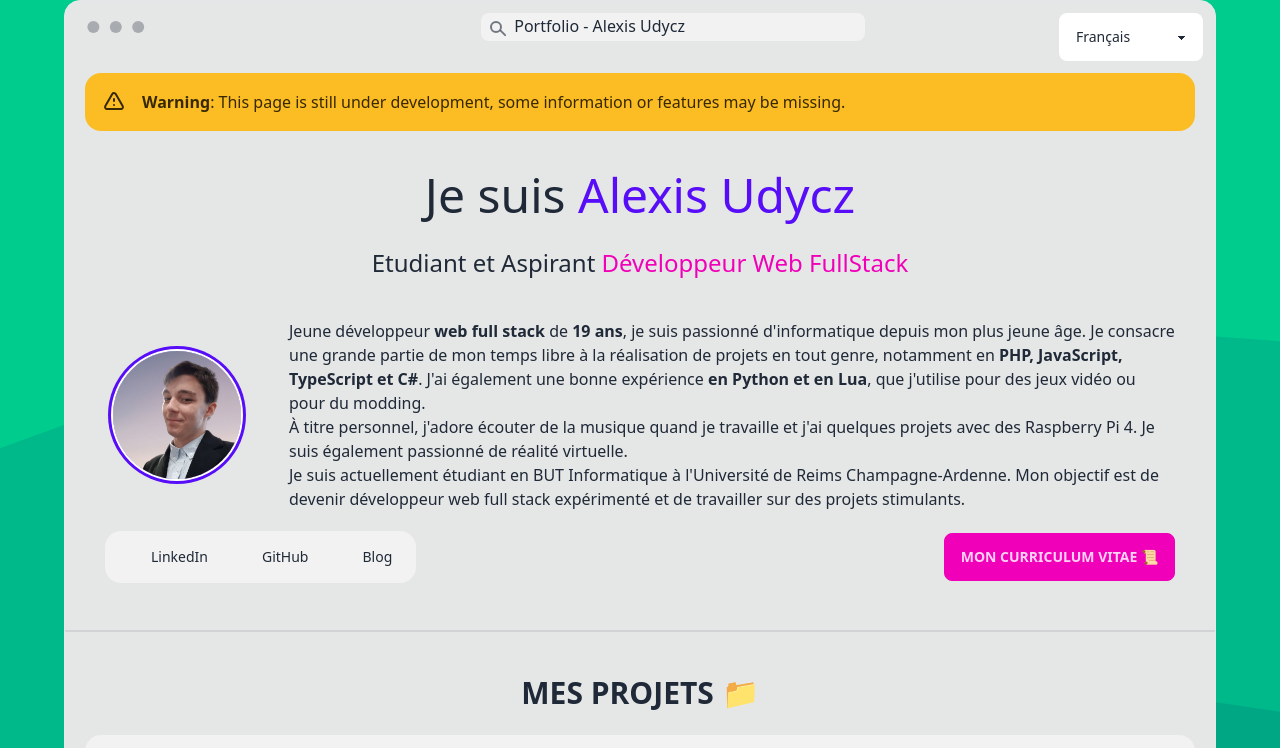
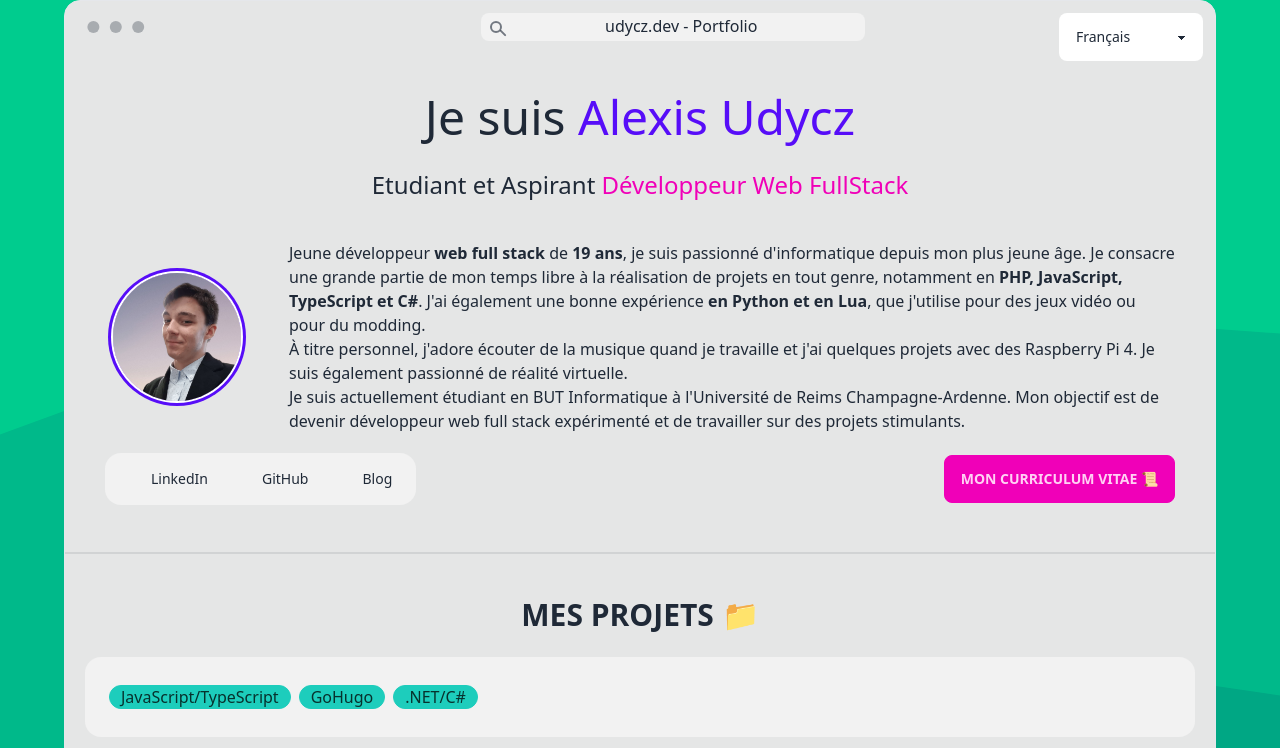
Before and after one commit to C4NX/udyczdev-vue, a Vue app: page / in a window 1280 px wide. Shown: the top 748 px of the page. Built offline with nearby package versions, Linux system fonts and the light colour scheme; some icons are missing.

Commit message:
refact: env VITE_WIP_BANNER and refactor some files

```diff
--- a/src/components/MyPortfolio.vue
+++ b/src/components/MyPortfolio.vue
@@ -1,15 +1,12 @@
 <script setup lang="ts">
 import type { MeModel } from '@/models/Me'
-
-// import WindowFrameVue from './WindowFrame.vue';
-// import WorkTrace from './WorkTrace.vue';
-
 import USkillsViewer from './USkillsViewer.vue'
 import UContactForm from './UContactForm.vue'
 import UMockupBrowser from './UMockupBrowser.vue'
 import UProjectViewer from './UProjectViewer.vue'
 import UWorkViewer from './UWorkViewer.vue'
 import UProfile from './UProfile.vue'
+import { ENV_WIP_BANNER } from '@/config/env'
 
 defineProps<{
   data: MeModel
@@ -17,72 +14,24 @@ defineProps<{
 </script>
 
 <template>
-  <UMockupBrowser :title="`Portfolio - ${data.firstName} ${data.lastName}`">
+  <UMockupBrowser :title="`udycz.dev - Portfolio`">
     <template #default>
-      <div class="m-5">
+      <div class="m-5" v-if="ENV_WIP_BANNER">
         <div class="alert alert-warning">
-          <svg
-            xmlns="http://www.w3.org/2000/svg"
-            class="stroke-current shrink-0 h-6 w-6"
-            fill="none"
-            viewBox="0 0 24 24"
-          >
-            <path
-              stroke-linecap="round"
-              stroke-linejoin="round"
-              stroke-width="2"
-              d="M12 9v2m0 4h.01m-6.938 4h13.856c1.54 0 2.502-1.667 1.732-3L13.732 4c-.77-1.333-2.694-1.333-3.464 0L3.34 16c-.77 1.333.192 3 1.732 3z"
-            />
+          <svg xmlns="http://www.w3.org/2000/svg" class="stroke-current shrink-0 h-6 w-6" fill="none" viewBox="0 0 24 24">
+            <path stroke-linecap="round" stroke-linejoin="round" stroke-width="2"
+              d="M12 9v2m0 4h.01m-6.938 4h13.856c1.54 0 2.502-1.667 1.732-3L13.732 4c-.77-1.333-2.694-1.333-3.464 0L3.34 16c-.77 1.333.192 3 1.732 3z" />
           </svg>
-          <span
-            ><strong>Warning</strong>: This page is still under development, some information or
-            features may be missing.</span
-          >
+          <span><strong>Warning</strong>: This page is still under development, some information or
+            features may be missing.</span>
         </div>
       </div>
       <UProfile :data="data" />
-      <!-- <div class="flex m-10 items-center">
-                <div class="flex flex-col gap-7">
-                    <h1 class="text-5xl text-center"> {{ $t("profile.title") }}
-                        <span class="text-primary">
-                            {{ data.firstName }} {{ data.lastName }}
-                        </span>
-                    </h1>
-                    <h2 class="text-2xl text-center">
-                        {{ $t("profile.job") }}
-                        <span class="text-secondary">
-                            {{ data.job }}
-                        </span>
-                    </h2>
-                    <div class="flex gap-10">
-                        <div class="flex items-center justify-center gap-2">
-                            <div class="avatar">
-                                <div class="w-32 rounded-full ring ring-primary ring-offset-base-100 ring-offset-2">
-                                    <img :src="data.avatarUrl" alt="avatar" />
-                                </div>
-                            </div>
-                        </div>
-                        <div class="flex flex-col gap-4">
-                            <p class="text-justify">
-                                {{ $t("profile.description") }}
-                            </p>
-                            <div class="flex gap-3 justify-between items-center">
-                                <ULinkMenu :entries="data.links" />
-                                <a class="btn btn-secondary" :href="data.cvUrl" target="_blank" rel="noopener noreferrer">
-                                    {{ $t('button.cv') }}
-                                </a>
-                            </div>
-                        </div>
-                    </div>
-                </div>
-            </div> -->
       <div class="divider"></div>
       <u-project-viewer :data="data.projects" toolbar />
       <div class="divider"></div>
       <div class="flex items-center justify-center">
-        <USkillsViewer
-          :data="data.skills"
-        />
+        <USkillsViewer :data="data.skills" />
       </div>
       <div class="divider"></div>
       <div class="flex items-center justify-center my-5">
@@ -94,26 +43,4 @@ defineProps<{
       </div>
     </template>
   </UMockupBrowser>
-  <!-- <WindowFrameVue :title="`Portfolio - ${data.firstName} ${data.lastName}`">
-        <div>
-            <div class="alert alert-warning">
-                <svg xmlns="http://www.w3.org/2000/svg" class="stroke-current shrink-0 h-6 w-6" fill="none"
-                    viewBox="0 0 24 24">
-                    <path stroke-linecap="round" stroke-linejoin="round" stroke-width="2"
-                        d="M12 9v2m0 4h.01m-6.938 4h13.856c1.54 0 2.502-1.667 1.732-3L13.732 4c-.77-1.333-2.694-1.333-3.464 0L3.34 16c-.77 1.333.192 3 1.732 3z" />
-                </svg>
-                <span>Warning: Invalid email address!</span>
-            </div>
-        </div>
-        <section>
-            <img :src="data.avatar" alt="avatar" class="w-32 h-32 rounded-full mx-auto" />
-        </section>
-    </WindowFrameVue>
-    <WindowFrameVue title="Links">
-        {{ t('hello') }}
-    </WindowFrameVue>
-    <WindowFrameVue title="Projects" />
-    <WindowFrameVue title="Experiences">
-    <WorkTrace :works="data.works" />
-</WindowFrameVue>-->
 </template>
--- a/src/components/UMockupBrowser.vue
+++ b/src/components/UMockupBrowser.vue
@@ -1,17 +1,3 @@
-<template>
-  <div class="mockup-browser border bg-base-300 max-w-6xl">
-    <div class="mockup-browser-toolbar !hidden sm:!inline-flex">
-      <div class="input select-none">
-        {{ title }}
-      </div>
-    </div>
-    <div class="flex items-center w-100 justify-center m-4 sm:absolute sm:right-3 sm:top-3 sm:m-0">
-      <ULocaleSwitcher />
-    </div>
-    <slot />
-  </div>
-</template>
-
 <script setup lang="ts">
 import ULocaleSwitcher from './ULocaleSwitcher.vue'
 
@@ -22,3 +8,17 @@ defineProps({
   }
 })
 </script>
+
+<template>
+  <div class="mockup-browser border bg-base-300 max-w-6xl">
+    <div class="mockup-browser-toolbar !hidden sm:!inline-flex">
+      <div class="input select-none text-center">
+        {{ title }}
+      </div>
+    </div>
+    <div class="flex items-center w-100 justify-center m-4 sm:absolute sm:right-3 sm:top-3 sm:m-0">
+      <ULocaleSwitcher />
+    </div>
+    <slot />
+  </div>
+</template>
--- a/src/components/UProfile.vue
+++ b/src/components/UProfile.vue
@@ -1,3 +1,19 @@
+<script setup lang="ts">
+import type { MeModel } from '@/models/Me'
+import type { PropType } from 'vue'
+
+import ULinkMenu from './ULinkMenu.vue'
+
+import MarkdownText from '@/components/MarkdownText.vue'
+
+defineProps({
+  data: {
+    type: Object as PropType<MeModel>,
+    required: true
+  }
+})
+</script>
+
 <template>
   <div class="flex flex-col m-10 items-center gap-10 animate-fade animate-once">
     <div class="flex flex-col gap-7">
@@ -32,19 +48,3 @@
     </div>
   </div>
 </template>
-
-<script setup lang="ts">
-import type { MeModel } from '@/models/Me'
-import type { PropType } from 'vue'
-
-import ULinkMenu from './ULinkMenu.vue'
-
-import MarkdownText from '@/components/MarkdownText.vue'
-
-defineProps({
-  data: {
-    type: Object as PropType<MeModel>,
-    required: true
-  }
-})
-</script>
--- /dev/null
+++ b/src/config/env.ts
@@ -0,0 +1 @@
+export const ENV_WIP_BANNER = import.meta.env.VITE_WIP_BANNER ?? false;
```
